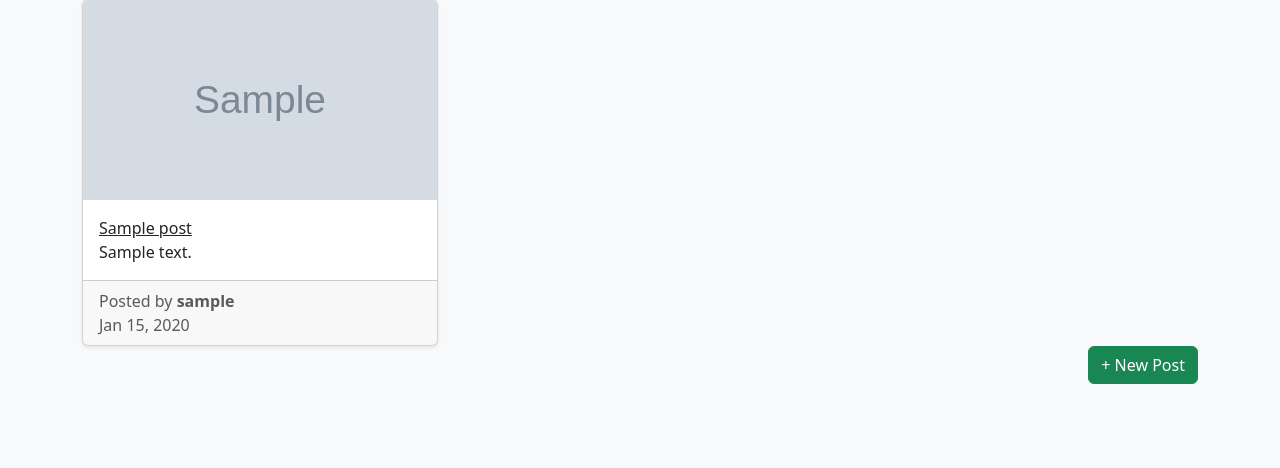
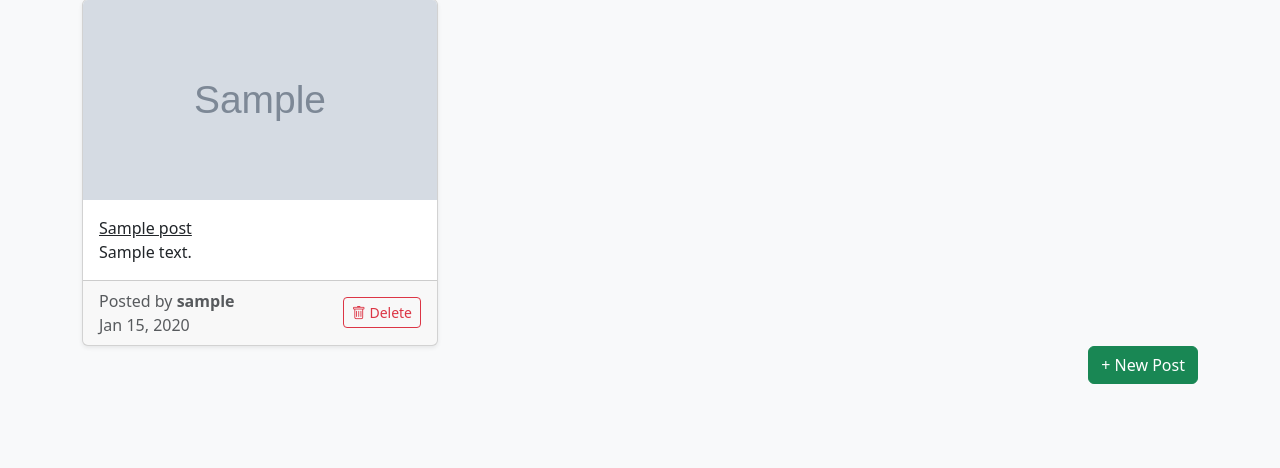
Before and after one commit to xuangj/uva-bartering-app, a Django app: page / in a window 1280 px wide. Shown: the part 332-800 px from the top of the page. Run offline with Django 5.2, Linux system fonts and the light colour scheme; a user stored in the database is signed in; tables that the repository leaves empty hold one stand-in row (values such as "Sample post"); grey boxes marked "Sample" are stand-in pictures.

Commit message:
Moderator can delete posts

```diff
--- a/core/views.py
+++ b/core/views.py
@@ -146,11 +146,15 @@ def delete_post(request, post_id: int):
     if Trade.objects.filter(item_requested=post, status='Accepted').exists():
         return HttpResponseForbidden("You can't delete a post after it's been traded.")
 
-    if post.poster != request.user:
-        return HttpResponseForbidden("You can only delete your own posts.")
+    if request.user.is_superuser:
+        post.delete()
+        return redirect("home")
 
-    post.delete()
-    return redirect("home")
+    if post.poster == request.user:
+        post.delete()
+        return redirect("home")
+
+    return HttpResponseForbidden("You can only delete your own posts")
 
 
 # --- Profile --- #
--- a/templates/home.html
+++ b/templates/home.html
@@ -91,10 +91,16 @@
                   <a href="{% url 'view_post' post_id=post.id %}" class="card-title">{{ post.title }}</a>
                   <p class="card-text">{{ post.description|truncatechars:120 }}</p>
                 </div>
-                <div class="card-footer text-muted">
-                  Posted by <strong>{{ post.poster.username }}</strong>
-                  <br />
-                  {{ post.created_at|date:"M d, Y" }}
+                <div class="card-footer text-muted d-flex justify-content-between align-items-center">
+                  <div>
+                    Posted by <strong> {{ post.poster.username }}</strong><br />
+                    {{ post.created_at|date:"M d, Y" }}
+                  </div>
+                  {% if user.is_authenticated and user.is_superuser %}
+                    <a href="{% url 'delete_post' post.id %}" class="btn btn-sm btn-outline-danger">
+                      <i class="bi bi-trash"></i> Delete
+                    </a>
+                  {% endif %}
                 </div>
               </div>
             </div>
```
